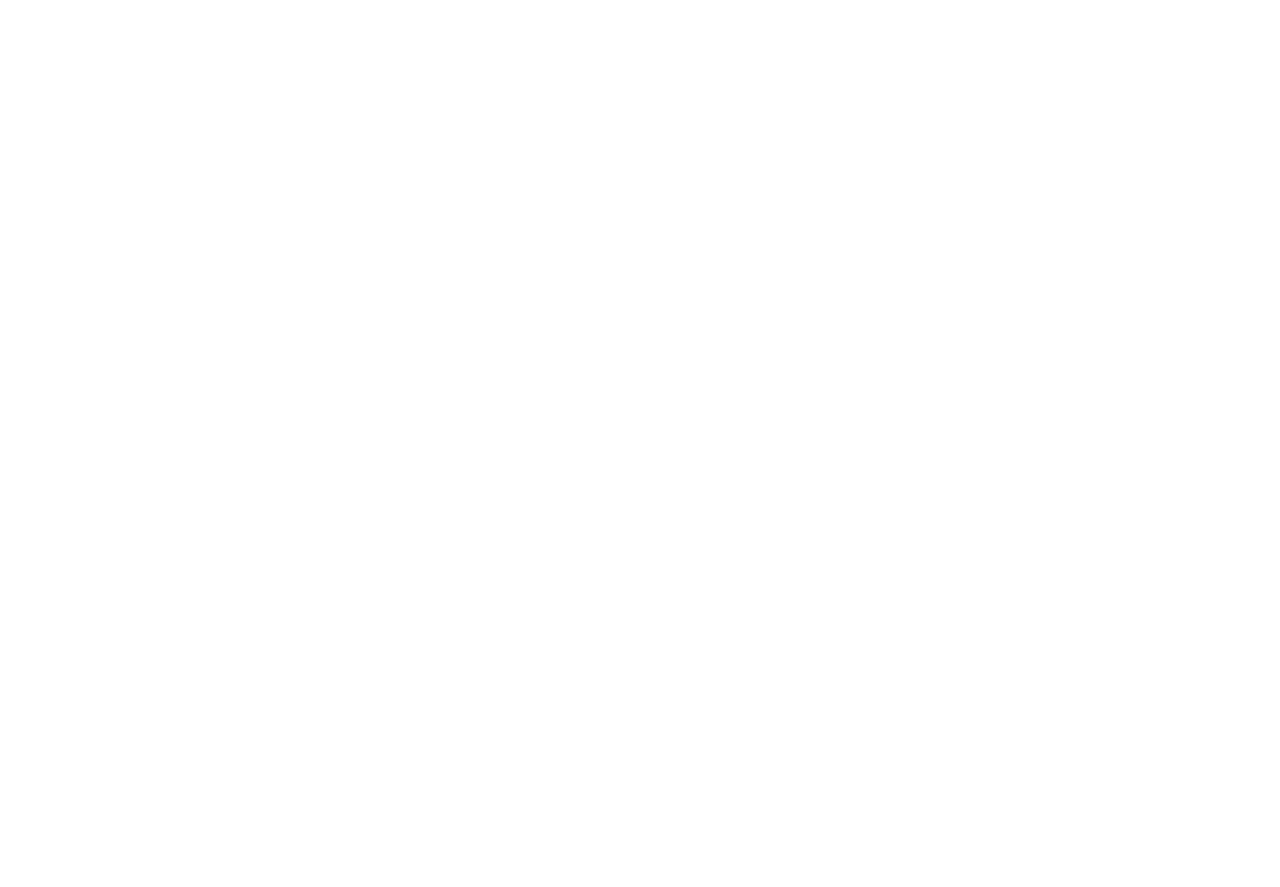
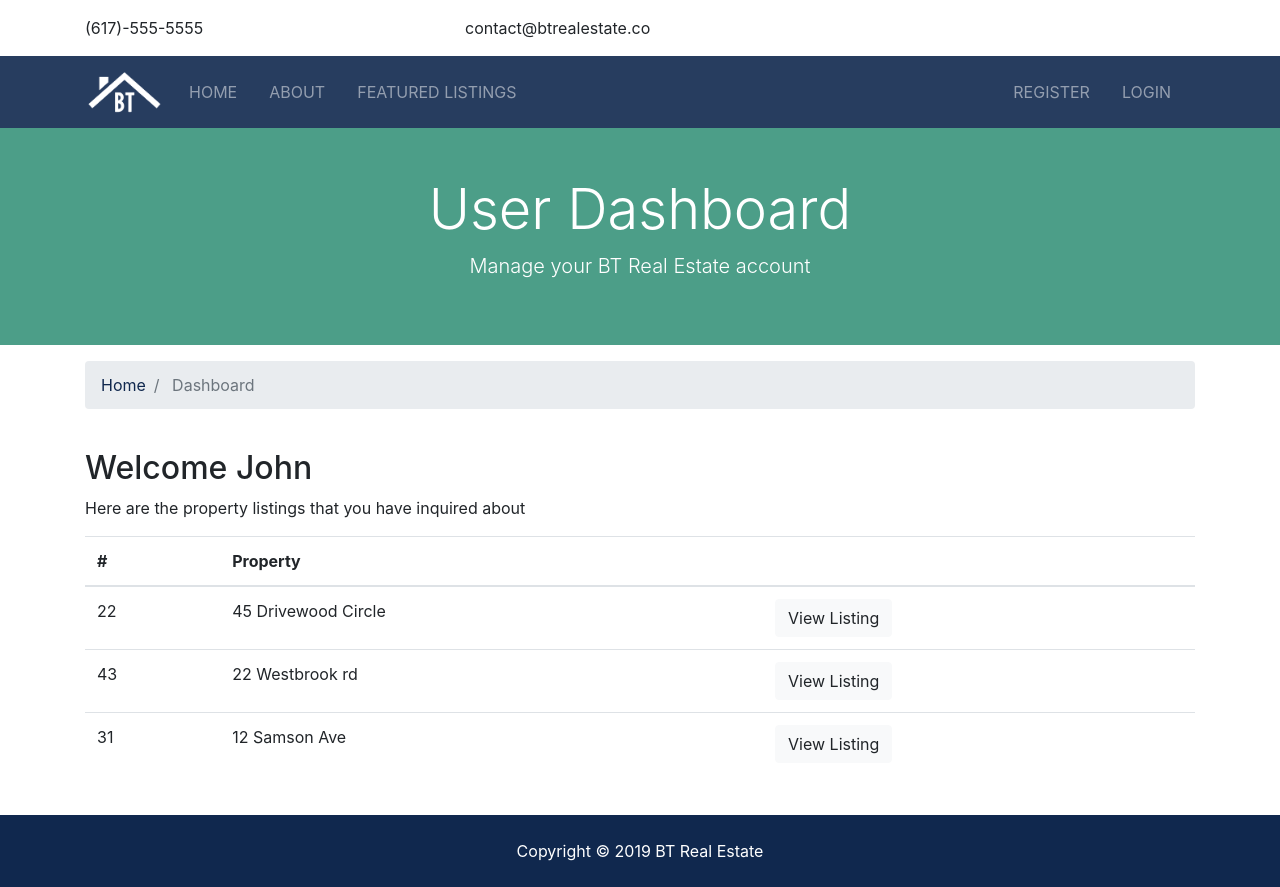
Before and after one commit to vatsnishu/nishuRE_django_project, a Django app: page /accounts/dashboard in a window 1280 px wide. Before the commit the page is empty. Before the commit the page ends 800 px from the top, so only its background shows below. Run offline with Django 3.2, Linux system fonts and the light colour scheme; some libraries are stand-ins or nearby versions.

Commit message:
logout completed

```diff
--- a/accounts/views.py
+++ b/accounts/views.py
@@ -58,7 +58,10 @@ def login(request):
         return render(request, 'accounts/login.html')
 
 def logout(request):
-    return redirect('index')
+    if request.method == 'POST':
+        auth.logout(request)
+        messages.success(request, 'You are now logged out')
+        return redirect('index')
 
 def dashboard(request):
     return render(request, 'accounts/dashboard.html')
--- a/templates/accounts/dashboard.html
+++ b/templates/accounts/dashboard.html
@@ -0,0 +1,77 @@
+{% extends 'base.html' %}
+
+{% block content %}
+
+<section id="showcase-inner" class="py-5 text-white">
+        <div class="container">
+          <div class="row text-center">
+            <div class="col-md-12">
+              <h1 class="display-4">User Dashboard</h1>
+              <p class="lead">Manage your BT Real Estate account</p>
+            </div>
+          </div>
+        </div>
+      </section>
+
+      <!-- Breadcrumb -->
+      <section id="bc" class="mt-3">
+        <div class="container">
+          <nav aria-label="breadcrumb">
+            <ol class="breadcrumb">
+              <li class="breadcrumb-item">
+                <a href="{% url 'index' %}">
+                  <i class="fas fa-home"></i> Home</a>
+              </li>
+              <li class="breadcrumb-item active"> Dashboard</li>
+            </ol>
+          </nav>
+        </div>
+      </section>
+
+    <!--Alerts-->
+    {% include 'partials/_alerts.html' %}
+
+      <section id="dashboard" class="py-4">
+        <div class="container">
+          <div class="row">
+            <div class="col-md-12">
+              <h2>Welcome John</h2>
+              <p>Here are the property listings that you have inquired about</p>
+              <table class="table">
+                <thead>
+                  <tr>
+                    <th scope="col">#</th>
+                    <th scope="col">Property</th>
+                    <th></th>
+                  </tr>
+                </thead>
+                <tbody>
+                  <tr>
+                    <td>22</td>
+                    <td>45 Drivewood Circle</td>
+                    <td>
+                      <a class="btn btn-light" href="#">View Listing</a>
+                    </td>
+                  </tr>
+                  <tr>
+                    <td>43</td>
+                    <td>22 Westbrook rd</td>
+                    <td>
+                      <a class="btn btn-light" href="#">View Listing</a>
+                    </td>
+                  </tr>
+                  <tr>
+                    <td>31</td>
+                    <td>12 Samson Ave</td>
+                    <td>
+                      <a class="btn btn-light" href="#">View Listing</a>
+                    </td>
+                  </tr>
+                </tbody>
+              </table>
+            </div>
+          </div>
+        </div>
+      </section>
+
+      {% endblock %}
--- a/templates/pages/index.html
+++ b/templates/pages/index.html
@@ -65,6 +65,7 @@
           </div>
         </div>
       </section>
+<br>
 
       <!--Alerts-->
       {% include 'partials/_alerts.html' %}
--- a/templates/partials/_navbar.html
+++ b/templates/partials/_navbar.html
@@ -41,6 +41,24 @@
             </ul>
 
             <ul class="navbar-nav ml-auto">
+              {% if user.is_authenticated %}
+              <li>
+                  <li class="nav-item active mr-3">
+                    <a class="nav-link" href="{% url 'dashboard' %}">
+                      Welcome {{ user.first_name }} (Dashboard) </a>
+                  </li>
+
+                  <li class="nav-item mr-3">
+                    <a href="javascript:{document.getElementById('logout').submit()}" class="nav-link">
+                      <i class="fas fa-sign-out-alt"></i>Logout
+                    </a>
+                    <form action="{% url 'logout' %}" method="POST" id="logout">
+                      {% csrf_token %}
+                      <input type="hidden">
+                    </form>
+                  </li>
+              </li>
+              {% else %}
                 <li {% if 'register' in request.path %}
                   class="nav-item active mr-3"
                   {% else %}
@@ -61,6 +79,7 @@
 
                     Login</a>
                 </li>
+              {% endif %}
             </ul>
           </div>
         </div>
```
Lines whose indentation alone changed are shown as unchanged.
